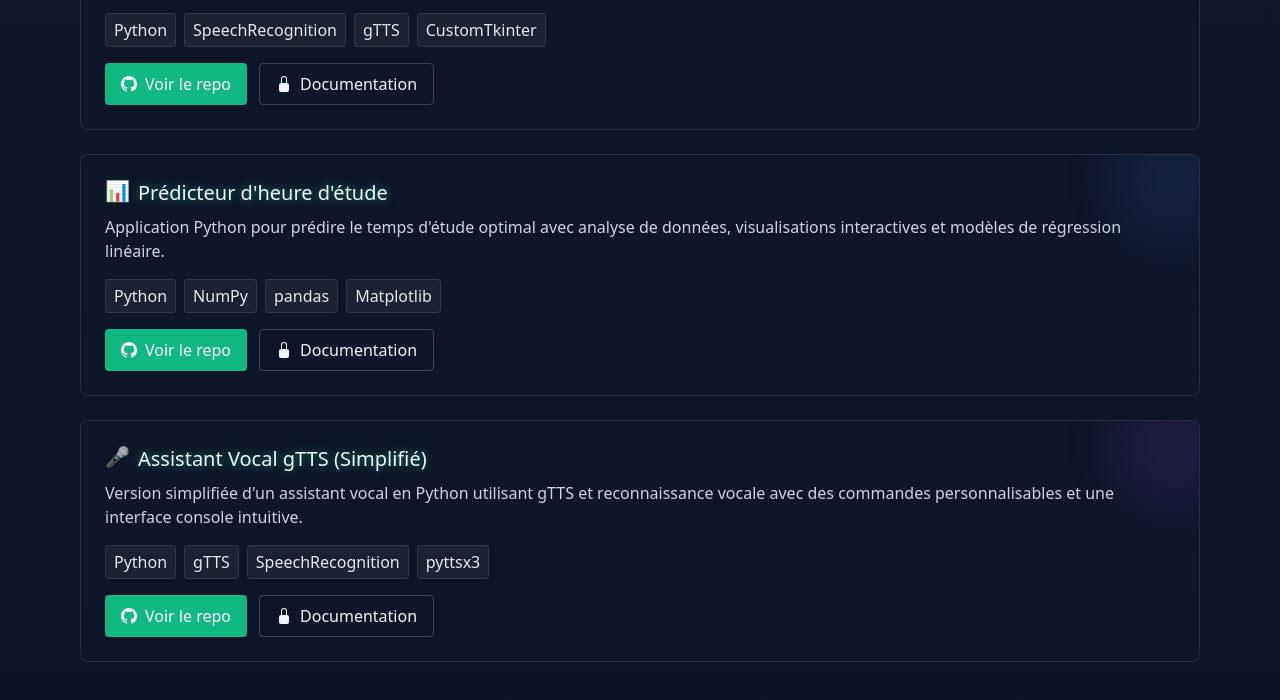
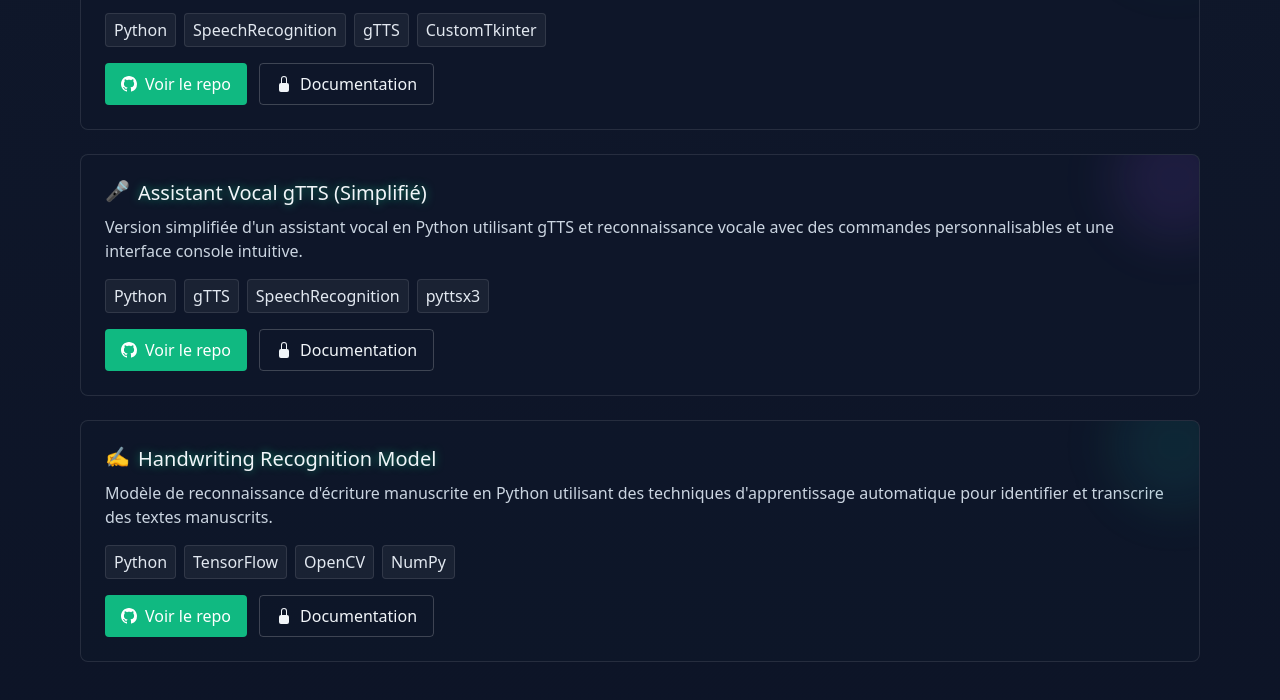
Before and after one commit to firecold944/Ethan_okobe_portfolio, a plain HTML site: page index.html in a window 1280 px wide. Shown: the part 1293-1993 px from the top of the page. Drawn offline with nearby package versions, Linux system fonts and the light colour scheme.

Commit message:
Mise à jour du portfolio

```diff
--- a/index.html
+++ b/index.html
@@ -266,35 +266,6 @@
         </div>
       </div>
 
-      <!-- Projet 2 avec animation -->
-      <div class="project-card bg-slate-900/70 p-6 rounded-lg border border-white/10 hover:border-blue-400/30 transition-all duration-300 relative overflow-hidden">
-        <div class="absolute -right-10 -top-10 w-32 h-32 bg-blue-500/10 rounded-full filter blur-xl"></div>
-        <h3 class="flex items-center gap-2 mb-2 text-xl">
-          <span class="icon-float">📊</span>
-          <span class="text-glow">Prédicteur d'heure d'étude</span>
-        </h3>
-        <p class="text-slate-300 mb-4">Application Python pour prédire le temps d'étude optimal avec analyse de données, visualisations interactives et modèles de régression linéaire.</p>
-        <div class="flex flex-wrap gap-2 mb-4">
-          <span class="px-2 py-1 bg-white/5 border border-white/10 rounded text-slate-200 hover:bg-emerald-500/20 hover:border-emerald-400/30 transition-colors">Python</span>
-          <span class="px-2 py-1 bg-white/5 border border-white/10 rounded text-slate-200 hover:bg-blue-500/20 hover:border-blue-400/30 transition-colors">NumPy</span>
-          <span class="px-2 py-1 bg-white/5 border border-white/10 rounded text-slate-200 hover:bg-amber-500/20 hover:border-amber-400/30 transition-colors">pandas</span>
-          <span class="px-2 py-1 bg-white/5 border border-white/10 rounded text-slate-200 hover:bg-purple-500/20 hover:border-purple-400/30 transition-colors">Matplotlib</span>
-        </div>
-        <div class="flex gap-3 flex-wrap">
-          <a href="https://github.com/firecold944/predicteur-d-heure-d-etude/tree/main" target="_blank" class="px-4 py-2 bg-emerald-500 hover:bg-emerald-600 rounded text-white transition-all duration-300 hover:shadow-lg hover:shadow-emerald-500/30 flex items-center gap-2">
-            <svg xmlns="http://www.w3.org/2000/svg" width="16" height="16" fill="currentColor" viewBox="0 0 16 16">
-              <path d="M8 0C3.58 0 0 3.58 0 8c0 3.54 2.29 6.53 5.47 7.59.4.07.55-.17.55-.38 0-.19-.01-.82-.01-1.49-2.01.37-2.53-.49-2.69-.94-.09-.23-.48-.94-.82-1.13-.28-.15-.68-.52-.01-.53.63-.01 1.08.58 1.23.82.72 1.21 1.87.87 2.33.66.07-.52.28-.87.51-1.07-1.78-.2-3.64-.89-3.64-3.95 0-.87.31-1.59.82-2.15-.08-.2-.36-1.02.08-2.12 0 0 .67-.21 2.2.82.64-.18 1.32-.27 2-.27.68 0 1.36.09 2 .27 1.53-1.04 2.2-.82 2.2-.82.44 1.1.16 1.92.08 2.12.51.56.82 1.27.82 2.15 0 3.07-1.87 3.75-3.65 3.95.29.25.54.73.54 1.48 0 1.07-.01 1.93-.01 2.2 0 .21.15.46.55.38A8.012 8.012 0 0 0 16 8c0-4.42-3.58-8-8-8z"/>
-            </svg>
-            Voir le repo
-          </a>
-          <a href="https://github.com/firecold944/predicteur-d-heure-d-etude/tree/main#readme" target="_blank" class="px-4 py-2 border border-white/20 rounded hover:bg-white/10 transition-all duration-300 flex items-center gap-2">
-            <svg xmlns="http://www.w3.org/2000/svg" width="16" height="16" fill="currentColor" viewBox="0 0 16 16">
-              <path d="M8 1a2 2 0 0 1 2 2v4H6V3a2 2 0 0 1 2-2zm3 6V3a3 3 0 0 0-6 0v4a2 2 0 0 0-2 2v5a2 2 0 0 0 2 2h6a2 2 0 0 0 2-2V9a2 2 0 0 0-2-2z"/>
-            </svg>
-            Documentation
-          </a>
-        </div>
-      </div>
 
       <!-- Projet 3 avec animation -->
       <div class="project-card bg-slate-900/70 p-6 rounded-lg border border-white/10 hover:border-purple-400/30 transition-all duration-300 relative overflow-hidden">
@@ -318,6 +289,36 @@
             Voir le repo
           </a>
           <a href="https://github.com/firecold944/assistant-vocal-gTTs/tree/main#readme" target="_blank" class="px-4 py-2 border border-white/20 rounded hover:bg-white/10 transition-all duration-300 flex items-center gap-2">
+            <svg xmlns="http://www.w3.org/2000/svg" width="16" height="16" fill="currentColor" viewBox="0 0 16 16">
+              <path d="M8 1a2 2 0 0 1 2 2v4H6V3a2 2 0 0 1 2-2zm3 6V3a3 3 0 0 0-6 0v4a2 2 0 0 0-2 2v5a2 2 0 0 0 2 2h6a2 2 0 0 0 2-2V9a2 2 0 0 0-2-2z"/>
+            </svg>
+            Documentation
+          </a>
+        </div>
+      </div>
+
+      <!-- Projet 4 avec animation (nouveau projet) -->
+      <div class="project-card bg-slate-900/70 p-6 rounded-lg border border-white/10 hover:border-teal-400/30 transition-all duration-300 relative overflow-hidden">
+        <div class="absolute -right-10 -top-10 w-32 h-32 bg-teal-500/10 rounded-full filter blur-xl"></div>
+        <h3 class="flex items-center gap-2 mb-2 text-xl">
+          <span class="icon-float">✍️</span>
+          <span class="text-glow">Handwriting Recognition Model</span>
+        </h3>
+        <p class="text-slate-300 mb-4">Modèle de reconnaissance d'écriture manuscrite en Python utilisant des techniques d'apprentissage automatique pour identifier et transcrire des textes manuscrits.</p>
+        <div class="flex flex-wrap gap-2 mb-4">
+          <span class="px-2 py-1 bg-white/5 border border-white/10 rounded text-slate-200 hover:bg-emerald-500/20 hover:border-emerald-400/30 transition-colors">Python</span>
+          <span class="px-2 py-1 bg-white/5 border border-white/10 rounded text-slate-200 hover:bg-teal-500/20 hover:border-teal-400/30 transition-colors">TensorFlow</span>
+          <span class="px-2 py-1 bg-white/5 border border-white/10 rounded text-slate-200 hover:bg-blue-500/20 hover:border-blue-400/30 transition-colors">OpenCV</span>
+          <span class="px-2 py-1 bg-white/5 border border-white/10 rounded text-slate-200 hover:bg-purple-500/20 hover:border-purple-400/30 transition-colors">NumPy</span>
+        </div>
+        <div class="flex gap-3 flex-wrap">
+          <a href="https://github.com/firecold944/handswritting_model" target="_blank" class="px-4 py-2 bg-emerald-500 hover:bg-emerald-600 rounded text-white transition-all duration-300 hover:shadow-lg hover:shadow-emerald-500/30 flex items-center gap-2">
+            <svg xmlns="http://www.w3.org/2000/svg" width="16" height="16" fill="currentColor" viewBox="0 0 16 16">
+              <path d="M8 0C3.58 0 0 3.58 0 8c0 3.54 2.29 6.53 5.47 7.59.4.07.55-.17.55-.38 0-.19-.01-.82-.01-1.49-2.01.37-2.53-.49-2.69-.94-.09-.23-.48-.94-.82-1.13-.28-.15-.68-.52-.01-.53.63-.01 1.08.58 1.23.82.72 1.21 1.87.87 2.33.66.07-.52.28-.87.51-1.07-1.78-.2-3.64-.89-3.64-3.95 0-.87.31-1.59.82-2.15-.08-.2-.36-1.02.08-2.12 0 0 .67-.21 2.2.82.64-.18 1.32-.27 2-.27.68 0 1.36.09 2 .27 1.53-1.04 2.2-.82 2.2-.82.44 1.1.16 1.92.08 2.12.51.56.82 1.27.82 2.15 0 3.07-1.87 3.75-3.65 3.95.29.25.54.73.54 1.48 0 1.07-.01 1.93-.01 2.2 0 .21.15.46.55.38A8.012 8.012 0 0 0 16 8c0-4.42-3.58-8-8-8z"/>
+            </svg>
+            Voir le repo
+          </a>
+          <a href="https://github.com/firecold944/handswritting_model#readme" target="_blank" class="px-4 py-2 border border-white/20 rounded hover:bg-white/10 transition-all duration-300 flex items-center gap-2">
             <svg xmlns="http://www.w3.org/2000/svg" width="16" height="16" fill="currentColor" viewBox="0 0 16 16">
               <path d="M8 1a2 2 0 0 1 2 2v4H6V3a2 2 0 0 1 2-2zm3 6V3a3 3 0 0 0-6 0v4a2 2 0 0 0-2 2v5a2 2 0 0 0 2 2h6a2 2 0 0 0 2-2V9a2 2 0 0 0-2-2z"/>
             </svg>
@@ -599,5 +600,4 @@
     });
   </script>
 </body>
-
 </html>
```
Also changed, not shown: 1 other file.
